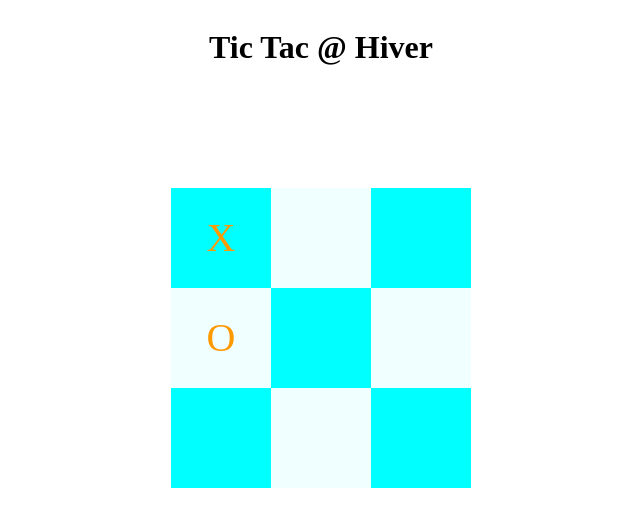
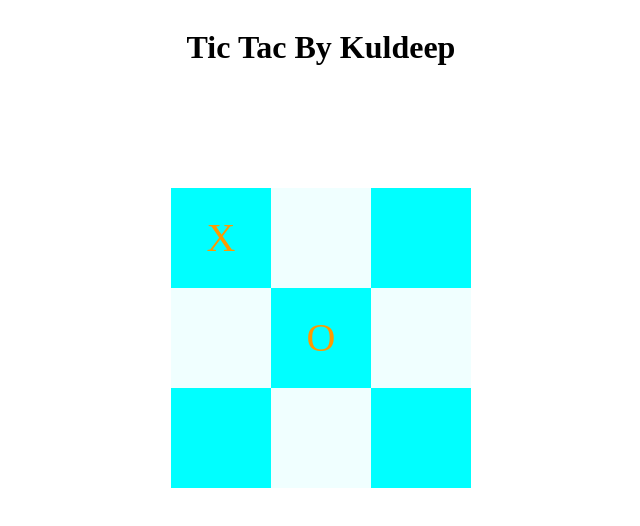
Before and after one commit to KuldeepRaz/TicTacToeAssignment, a plain HTML site: page index.html in a window 1280 px wide. Both pictures are taken after a click on the element 540 px from the left and 237 px from the top of the page. Shown: the whole page, without its empty margins (319-959 px from the left). Drawn offline with Linux system fonts and the light colour scheme.

Commit message:
Added minimax algorithm to make the computer player unbeatable

```diff
--- a/index.css
+++ b/index.css
@@ -74,3 +74,29 @@ button{
     font-size: 2em;
     margin-bottom: 2em;
   }
+  #loader {
+    display: flex;
+    border: 16px solid #f3f3f3;
+    border-radius: 50%;
+    border-top: 16px solid #3498db;
+    width: 120px;
+    height: 120px;
+    -webkit-animation: spin 2s linear infinite; /* Safari */
+    animation: spin 2s linear infinite;
+    margin-top: -50px;
+    margin-left: -50px;
+    position: fixed;
+    top: 50%;
+    left: 50%;
+  }
+
+  /* Safari */
+  @-webkit-keyframes spin {
+    0% { -webkit-transform: rotate(0deg); }
+    100% { -webkit-transform: rotate(360deg); }
+  }
+
+  @keyframes spin {
+    0% { transform: rotate(0deg); }
+    100% { transform: rotate(360deg); }
+  }
--- a/index.html
+++ b/index.html
@@ -1,5 +1,5 @@
 
-<div class="header"><h1> Tic Tac @ Hiver</h1></div>
+<div class="header"><h1> Tic Tac By Kuldeep</h1></div>
 
 <div class="parentTop">
     <div>
@@ -13,6 +13,11 @@
     <div id="messageBox">
 
     </div>
+    <div id="loader">
+
+    </div>
+
+</body>
 </div>
 
 
--- a/index.js
+++ b/index.js
@@ -20,7 +20,6 @@
  */
 let grid = [];
 const GRID_LENGTH = 3;
-let turn = 'X';
 let humanPlayer='You';
 let comPlayer='Computer';
 
@@ -76,43 +75,43 @@ function renderMainGrid() {
 }
 
 function onBoxClick() {
-    var rowIdx = this.getAttribute("rowIdx");
-    var colIdx = this.getAttribute("colIdx");
-    if( grid[colIdx][rowIdx]==0){
+    var colIdx = this.getAttribute("rowIdx");
+    var rowIdx = this.getAttribute("colIdx");
+    if( grid[rowIdx][colIdx]==0){
        let status =markCell(rowIdx,colIdx,humanPlayer);
-       let cell=getCellForComputer();
-      if(getRiskIndex(humanPlayer)){
-        cell=getRiskIndex(humanPlayer);
+       removeClickHandlers();
+       showMessage("I am thinking...Please have patience...");
+       loader(true);
+       if(getAvailableSpots(grid).length==0){
+        showMessage("Its a Tie...");
+        loader(false);
+        gameOver();
        }
+       setTimeout(function(){
+       let cell=minimax(grid,comPlayer,0);
+       console.log("min max over");
+       addClickHandlers();
+       messageVisibility(false);
+       loader(false);
        if(cell==null&&status==false){
            showMessage("Tie")
            gameOver();
        }else if (status==false  ){
-        markCell(cell.rowIdx,cell.colIdx,comPlayer);
+        markCell(cell.index.row,cell.index.col,comPlayer);
        }
-    }
-    console.log(getRiskIndex(humanPlayer));
+      }, 1000);
 
     }
 
-function getCellForComputer(){
-    for(let i=0;i<grid.length;i++){
-        for(let j=0;j<grid[i].length;j++){
-            if(grid[j][i]==0){
-                return {"rowIdx":i,"colIdx":j};
-            }
-        }
-    }
-    return null;
 }
 
 function markCell(rowIdx,colIdx,player){
    if(player==humanPlayer){
-    grid[colIdx][rowIdx] = 1;
+    grid[rowIdx][colIdx] = 1;
    }else{
-    grid[colIdx][rowIdx] = 2;
+    grid[rowIdx][colIdx] = 2;
    }
-   if(isWin(player)){
+   if(isWin(grid,player)){
      document.getElementById("messageBox").style.display = "flex";
 	 showMessage(player+" won");
      renderMainGrid();
@@ -125,14 +124,14 @@ function markCell(rowIdx,colIdx,player){
 }
 
 
-function isWin(player){
-    if(checkRow(player)){
+function isWin(grid,player){
+    if(checkRow(grid,player)){
         return player;
     }
-    if(checkCol(player)){
+    if(checkCol(grid,player)){
         return player;
     }
-    if(checkDia(player)){
+    if(checkDia(grid,player)){
         return player;
     }
     return false;
@@ -157,7 +156,7 @@ function removeClickHandlers() {
     }
 }
 
-function checkRow(player){
+function checkRow(grid,player){
     let winCombo=[];
     if(player===humanPlayer){
         winCombo=[1,1,1];
@@ -177,7 +176,7 @@ function checkRow(player){
     return null;
 }
 
-function checkDia(player){
+function checkDia(grid,player){
     let winCombo=[];
     if(player===humanPlayer){
         winCombo=[1,1,1];
@@ -191,7 +190,6 @@ function checkDia(player){
 
     }
     if(JSON.stringify(row)==JSON.stringify(winCombo)){
-        console.log("win");
         return player;
     }
     row=[];
@@ -200,7 +198,6 @@ function checkDia(player){
         row.push(grid[i][j--]);
     }
     if(JSON.stringify(row)==JSON.stringify(winCombo)){
-        console.log("win");
         return player;
     }
     return null;
@@ -210,7 +207,7 @@ function showMessage(message){
     document.getElementById("messageBox").style.display = "flex";
 	document.getElementById("messageBox").innerText = message;
 }
-function checkCol(player){
+function checkCol(grid,player){
     let winCombo=[];
     if(player===humanPlayer){
         winCombo=[1,1,1];
@@ -224,84 +221,102 @@ function checkCol(player){
             col.push(grid[j][i]);
         }
         if(JSON.stringify(col)==JSON.stringify(winCombo)){
-            console.log("win");
             return player;
         }
     }
     return null;
 }
 
-function getRiskIndex(player){
-    for(let i=0;i<grid.length;i++){
-        let row=[];
-        for(let j=0;j<grid[i].length;j++){
-            row.push(grid[i][j]);
+/**This method will return an object containing the best move
+ * with row and col as key.
+ */
+
+function minimax(newBoard, player, index) {
+	var availSpots = getAvailableSpots(newBoard);
+    console.log("Inside min max"+i);
+	if (isWin(newBoard, humanPlayer)) {
+		return {score: -10};
+	} else if (isWin(newBoard, comPlayer)) {
+		return {score: 10};
+	} else if (availSpots.length === 0) {
+		return {score: 0};
 	}
-        if(risky(row,player)){
-          return {"colIdx":i,"rowIdx":risky(row,player)};
+	var moves = [];
+	for (var i = 0; i < availSpots.length; i++) {
+        var move = {"index":{}};
+        move.value = newBoard[availSpots[i].row][availSpots[i].col];
+        move.index.row=availSpots[i].row;
+        move.index.col=availSpots[i].col;
+		newBoard[availSpots[i].row][availSpots[i].col] = player==humanPlayer?1:2;
+
+		if (player == comPlayer) {
+			var result = minimax(newBoard, humanPlayer,index++);
+			move.score = result.score;
+		} else {
+			var result = minimax(newBoard, comPlayer,index++);
+			move.score = result.score;
 		}
 
+		newBoard[availSpots[i].row][availSpots[i].col]  = move.value;
+
+		moves.push(move);
 	}
 
-    for(let i=0;i<grid.length;i++){
-        let col=[];
-        for(let j=0;j<grid[i].length;j++){
-            col.push(grid[j][i]);
+	var bestMove;
+	if(player === comPlayer) {
+		var bestScore = -10000;
+		for(var i = 0; i < moves.length; i++) {
+			if (moves[i].score > bestScore) {
+				bestScore = moves[i].score;
+				bestMove = i;
 			}
-        if(risky(col,player)){
-            return {"colIdx":risky(col,player),"rowIdx":i};
+		}
+	} else {
+		var bestScore = 10000;
+		for(var i = 0; i < moves.length; i++) {
+			if (moves[i].score < bestScore) {
+				bestScore = moves[i].score;
+				bestMove = i;
+			}
+		}
     }
 
+
+	return moves[bestMove] ;
 }
 
-    let row=[];
+function getAvailableSpots(grid){
+    let spots=[];
     for(let i=0;i<grid.length;i++){
-        row.push(grid[i][i]);
-
+        for(let j=0;j<grid.length;j++){
+            if(grid[i][j]==0){
+                let spot={
+                    "row":i,
+                    "col":j
                 }
-    if(risky(row,player)){
-        return {"colIdx":risky(row,player),"rowIdx":risky(row,player)};
-      }
-    row=[];
-    let j=grid.length-1;
-    for(let i=0;i<grid.length;i++){
-        row.push(grid[i][j--]);
-    }
-    if(risky(row,player)){
-        return {"colIdx":risky(row,player),"rowIdx":risky(row,player)};
-      }
-    return null;
-
-
-}
-function risky(row, player){
-    let winCombo=0;
-    let risk=false;
-    if(player===humanPlayer){
-        winCombo=1;
-    }
-    if(player==comPlayer){
-        winCombo=2;
-    }
-    let count=0;
-    let riskIndex;
-    for(let i=0;i<row.length;i++ ){
-       if(row[i]==winCombo){
-           count++;
-       }
-       if(row[i]==0){
-           risk=true;
-           riskIndex=i;
+                spots.push(spot);
             }
         }
-    if(count==2&&risk){
-        return riskIndex;
     }
-    return false;
+    return spots;
 }
+
+function messageVisibility(visiblity){
+    document.getElementById("messageBox").style.display = visiblity==true?"flex":"none";
+}
+
+function loader(visibility){
+    if(visibility){
+        document.getElementById("loader").style.display = "flex";
+    }else{
+        document.getElementById("loader").style.display = "none";
+    }
+}
+
 function setup(){
 document.getElementById("messageBox").style.display = "none";
 document.getElementById("replayButton").style.display = "none";
+loader(false);
 initializeGrid();
 renderMainGrid();
 addClickHandlers();
```
Lines whose indentation alone changed are shown as unchanged.
